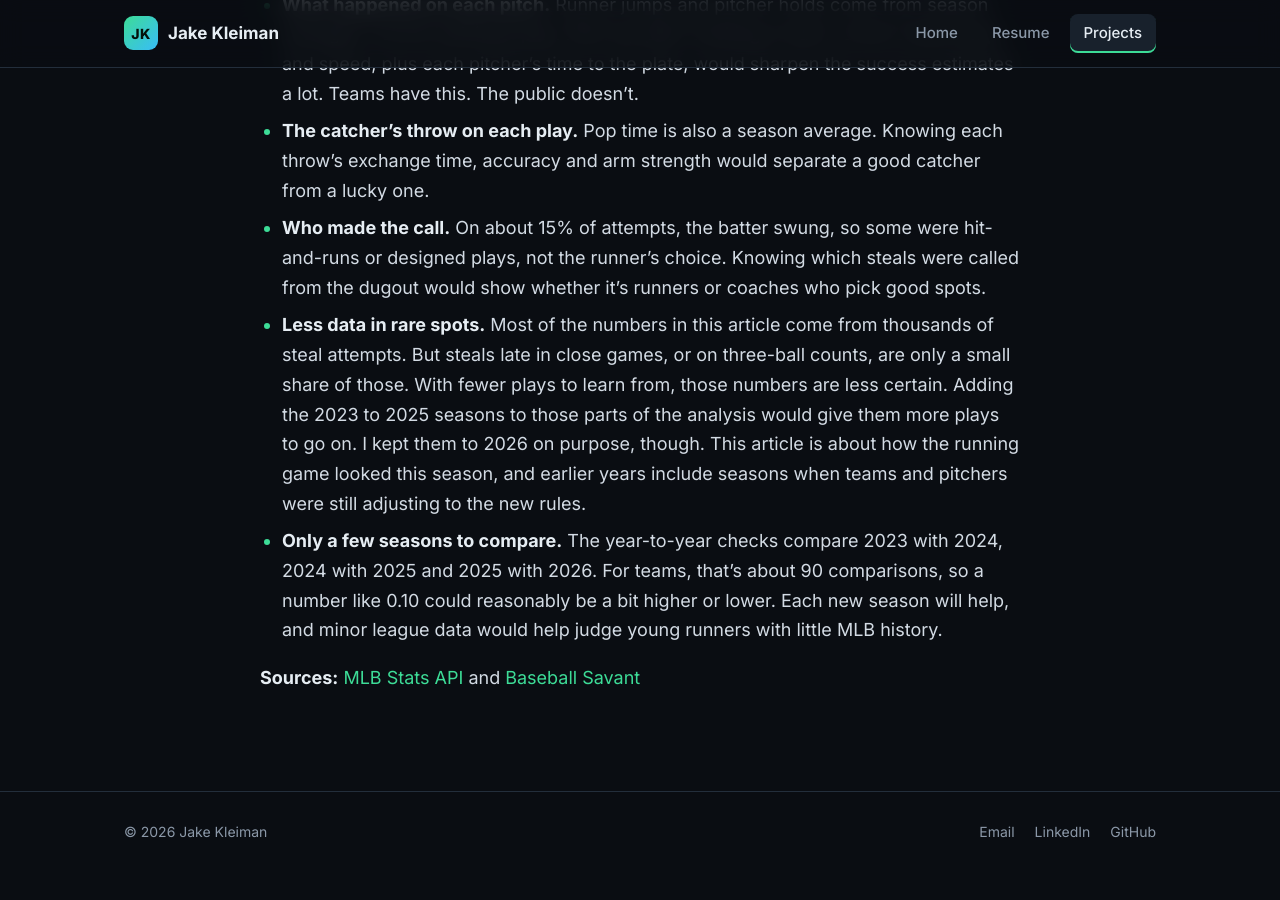
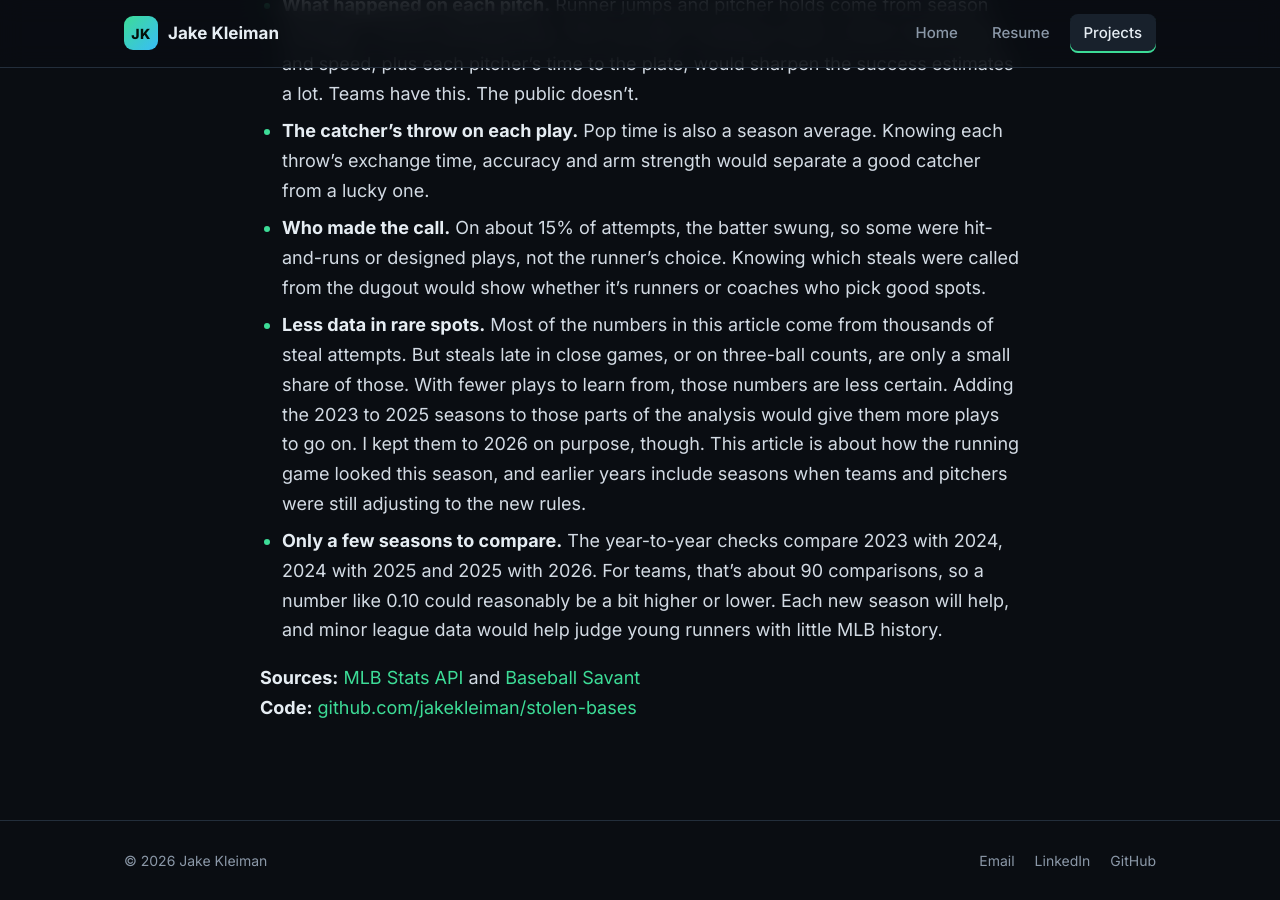
Before and after one commit to jakekleiman/jakekleiman.github.io, a Jekyll site: the page built from stolen-bases.md, in a window 1280 px wide and 900 px high, scrolled down 12364 px. Built offline with Jekyll 4.4.1, drawn with Linux system fonts in a browser that asks for light colours; before the commit the page ends 13235 px from its top, so only the background shows below that.

Commit message:
Link stolen base article to its code (#3)
Claude-Session: https://claude.ai/code/session_019BerLUgMDEPbzJQy48apmG

Co-authored-by: Jake Kleiman <jmkleiman@icloud.com>
Co-authored-by: Claude Opus 5.5 <noreply@anthropic.com>

```diff
--- a/stolen-bases.md
+++ b/stolen-bases.md
@@ -196,3 +196,4 @@ The main results use every pitch and steal attempt from 2026. The checks on what
 - **Only a few seasons to compare.** The year-to-year checks compare 2023 with 2024, 2024 with 2025 and 2025 with 2026. For teams, that's about 90 comparisons, so a number like 0.10 could reasonably be a bit higher or lower. Each new season will help, and minor league data would help judge young runners with little MLB history.
 
 **Sources:** [MLB Stats API](https://statsapi.mlb.com/) and [Baseball Savant](https://baseballsavant.mlb.com/)
+**Code:** [github.com/jakekleiman/stolen-bases](https://github.com/jakekleiman/stolen-bases)
```
